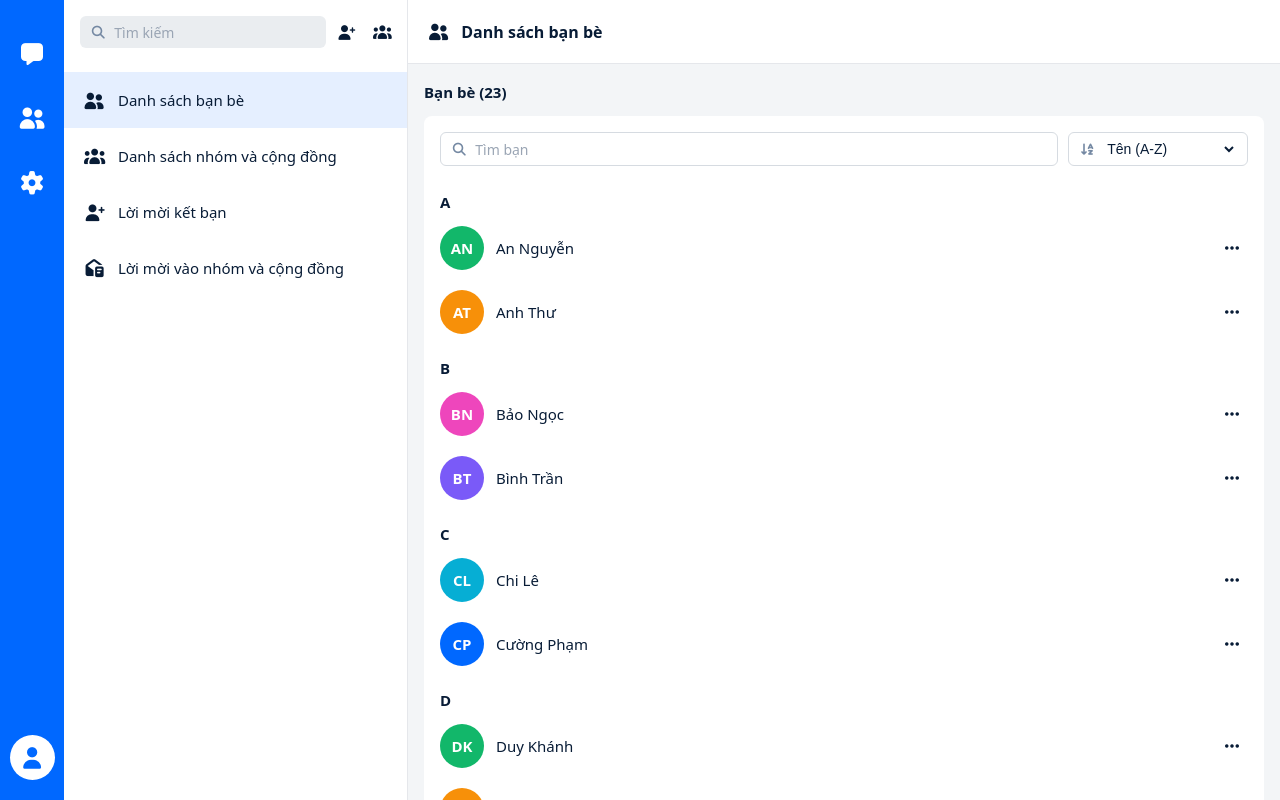
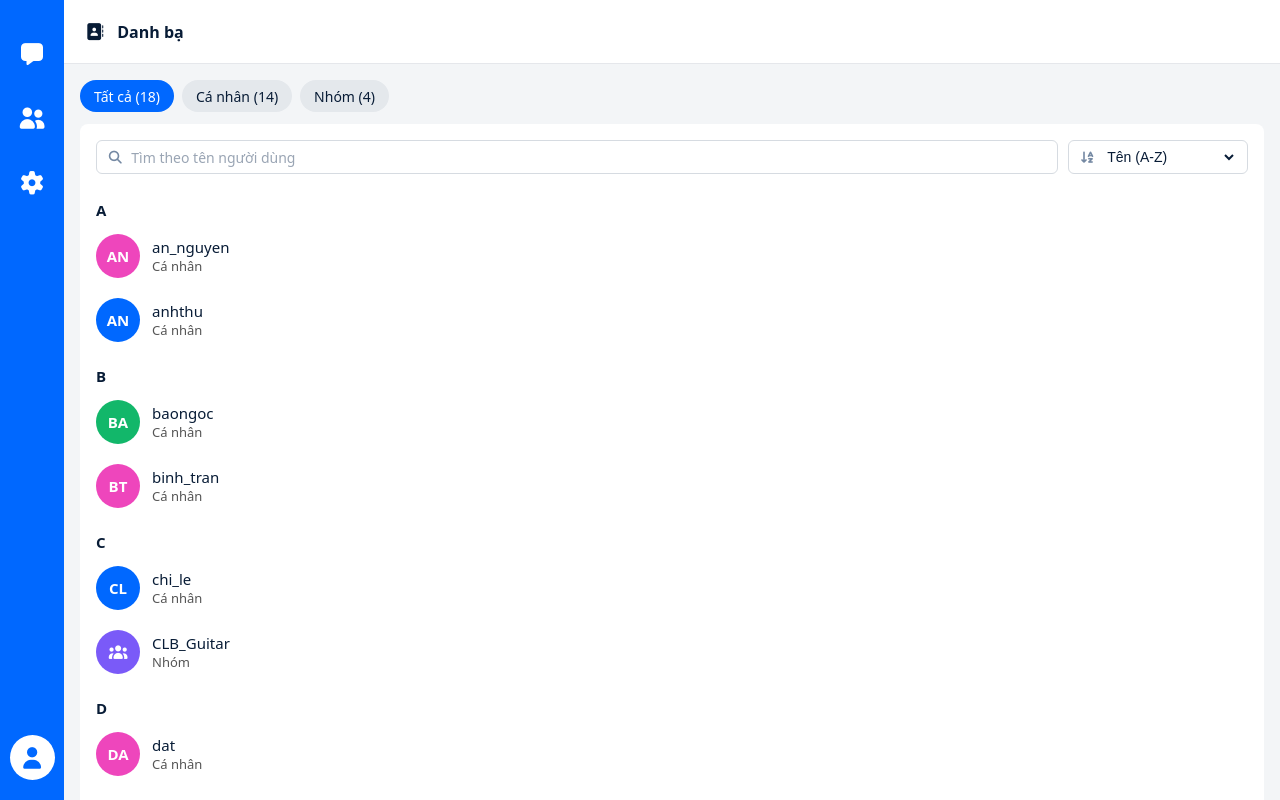
Before and after one commit to TDat05-dev/Front_End, a React (Vite) app: page /friends in a window 1280 px wide. Built offline with nearby package versions, Linux system fonts and the light colour scheme.

Commit message:
refactor: FriendPage gop ban be va nhom thanh Danh ba, tab loc, tim tai khoan

```diff
--- a/src/assets/css/FriendsPage.module.css
+++ b/src/assets/css/FriendsPage.module.css
@@ -1,114 +1,9 @@
 .page {
   display: flex;
+  flex-direction: column;
   height: 100vh;
   margin-left: 64px;
   background: #fff;
-}
-
-.sidebar {
-  display: flex;
-  flex-direction: column;
-  flex-shrink: 0;
-  width: 344px;
-  border-right: 1px solid #e5e7eb;
-}
-@media (max-width: 768px) {
-  .sidebar {
-    display: none;
-  }
-}
-
-.sidebarTop {
-  display: flex;
-  align-items: center;
-  gap: 4px;
-  height: 64px;
-  padding: 0 16px;
-}
-
-.search {
-  display: flex;
-  flex: 1;
-  align-items: center;
-  gap: 8px;
-  height: 32px;
-  padding: 0 10px;
-  border-radius: 6px;
-  background: #eaedf0;
-  font-size: 13px;
-  color: #7589a3;
-}
-.search:focus-within {
-  outline: 1px solid #0068ff;
-  background: #fff;
-}
-.search input {
-  flex: 1;
-  min-width: 0;
-  border: none;
-  outline: none;
-  background: transparent;
-  font-size: 14px;
-  color: #081c36;
-}
-.search input::placeholder {
-  color: #9aa5b4;
-}
-
-.iconButton {
-  display: flex;
-  align-items: center;
-  justify-content: center;
-  flex-shrink: 0;
-  width: 32px;
-  height: 32px;
-  border: none;
-  border-radius: 6px;
-  background: transparent;
-  font-size: 15px;
-  color: #081c36;
-  cursor: pointer;
-}
-.iconButton:hover {
-  background: #f1f3f5;
-}
-
-.menu {
-  display: flex;
-  flex-direction: column;
-  padding-top: 8px;
-}
-
-.menuItem {
-  display: flex;
-  align-items: center;
-  gap: 14px;
-  height: 56px;
-  padding: 0 20px;
-  font-size: 15px;
-  font-weight: 500;
-  color: #081c36;
-  text-decoration: none;
-}
-.menuItem i {
-  width: 20px;
-  font-size: 17px;
-  text-align: center;
-}
-.menuItem:hover {
-  background: #f1f3f5;
-}
-
-.menuItemActive,
-.menuItemActive:hover {
-  background: #e5efff;
-}
-
-.content {
-  display: flex;
-  flex: 1;
-  flex-direction: column;
-  min-width: 0;
 }
 
 .header {
@@ -134,11 +29,38 @@
   background: #f3f5f7;
 }
 
-.count {
-  margin: 0;
-  padding: 18px 0 14px;
-  font-size: 15px;
-  font-weight: 600;
+.tabs {
+  display: flex;
+  gap: 8px;
+  padding: 16px 0 12px;
+  overflow-x: auto;
+}
+
+.tab {
+  flex-shrink: 0;
+  height: 32px;
+  padding: 0 14px;
+  border: none;
+  border-radius: 16px;
+  background: #e4e8ec;
+  font-size: 14px;
+  font-weight: 500;
+  color: #081c36;
+  cursor: pointer;
+  transition: background-color 0.2s ease;
+}
+.tab:hover {
+  background: #d8dde3;
+}
+.tab:focus-visible {
+  outline: 2px solid #0068ff;
+  outline-offset: 2px;
+}
+
+.tabActive,
+.tabActive:hover {
+  background: #0068ff;
+  color: #fff;
 }
 
 .panel {
@@ -207,6 +129,51 @@
   cursor: pointer;
 }
 
+.lookup {
+  display: flex;
+  align-items: center;
+  gap: 12px;
+  margin: 0 16px 8px;
+  padding: 12px 16px;
+  border: 1px dashed #c9d3df;
+  border-radius: 8px;
+}
+
+.lookupText {
+  flex: 1;
+  min-width: 0;
+  font-size: 14px;
+  color: #555;
+  overflow-wrap: anywhere;
+}
+.lookupText strong {
+  color: #081c36;
+}
+
+.primaryButton {
+  display: inline-flex;
+  flex-shrink: 0;
+  align-items: center;
+  gap: 6px;
+  height: 32px;
+  padding: 0 14px;
+  border: none;
+  border-radius: 6px;
+  background: #0068ff;
+  font-size: 14px;
+  font-weight: 500;
+  color: #fff;
+  cursor: pointer;
+  transition: background-color 0.2s ease;
+}
+.primaryButton:hover {
+  background: #0054cc;
+}
+.primaryButton:focus-visible {
+  outline: 2px solid #0068ff;
+  outline-offset: 2px;
+}
+
 .group + .group {
   margin-top: 4px;
 }
@@ -230,13 +197,9 @@
   gap: 12px;
   height: 64px;
   padding: 0 16px;
-  cursor: pointer;
 }
 .item:hover {
   background: #f1f3f5;
-}
-.item:hover .more {
-  visibility: visible;
 }
 
 .avatar {
@@ -247,15 +210,19 @@
   width: 44px;
   height: 44px;
   border-radius: 50%;
-  object-fit: cover;
   font-size: 15px;
   font-weight: 600;
   color: #fff;
 }
 
+.info {
+  display: flex;
+  flex: 1;
+  flex-direction: column;
+  min-width: 0;
+}
+
 .name {
-  flex: 1;
-  min-width: 0;
   overflow: hidden;
   font-size: 15px;
   font-weight: 500;
@@ -263,32 +230,9 @@
   white-space: nowrap;
 }
 
-.more {
-  display: flex;
-  align-items: center;
-  justify-content: center;
-  flex-shrink: 0;
-  width: 32px;
-  height: 32px;
-  border: none;
-  border-radius: 6px;
-  background: transparent;
-  font-size: 16px;
-  color: #081c36;
-  cursor: pointer;
-  visibility: hidden;
-}
-.more:hover {
-  background: #dfe2e7;
-}
-.more:focus-visible {
-  visibility: visible;
-  outline: 2px solid #0068ff;
-}
-@media (hover: none) {
-  .more {
-    visibility: visible;
-  }
+.sub {
+  font-size: 13px;
+  color: #555;
 }
 
 .empty {
--- a/src/assets/css/FriendsPage.module.scss
+++ b/src/assets/css/FriendsPage.module.scss
@@ -1,134 +1,17 @@
 @use 'variables' as *;
 @use 'mixins' as *;
 
-// ============================================================
-// Trang Danh sách bạn bè
-// ============================================================
-
 $navbar-width: 64px;
-$sidebar-width: 344px;
 $border: #e5e7eb;
 $bg-gray: #f3f5f7;
 $bg-hover: #f1f3f5;
-$bg-active: #e5efff;
 
 .page {
   display: flex;
+  flex-direction: column;
   height: 100vh;
   margin-left: $navbar-width;
   background: $color-white;
-}
-
-// ---------- Cột trái ----------
-.sidebar {
-  display: flex;
-  flex-direction: column;
-  flex-shrink: 0;
-  width: $sidebar-width;
-  border-right: 1px solid $border;
-
-  // Màn hình hẹp → ẩn cột trái, chỉ giữ danh sách bạn bè
-  @media (max-width: 768px) {
-    display: none;
-  }
-}
-
-.sidebarTop {
-  display: flex;
-  align-items: center;
-  gap: 4px;
-  height: 64px;
-  padding: 0 16px;
-}
-
-.search {
-  display: flex;
-  flex: 1;
-  align-items: center;
-  gap: 8px;
-  height: 32px;
-  padding: 0 10px;
-  border-radius: 6px;
-  background: #eaedf0;
-  font-size: 13px;
-  color: $color-icon;
-
-  &:focus-within {
-    outline: 1px solid $color-primary;
-    background: $color-white;
-  }
-
-  input {
-    flex: 1;
-    min-width: 0;
-    border: none;
-    outline: none;
-    background: transparent;
-    font-size: 14px;
-    color: $color-text;
-
-    &::placeholder {
-      color: $color-placeholder;
-    }
-  }
-}
-
-.iconButton {
-  @include flex-center;
-  flex-shrink: 0;
-  width: 32px;
-  height: 32px;
-  border: none;
-  border-radius: 6px;
-  background: transparent;
-  font-size: 15px;
-  color: $color-text;
-  cursor: pointer;
-
-  &:hover {
-    background: $bg-hover;
-  }
-}
-
-.menu {
-  display: flex;
-  flex-direction: column;
-  padding-top: 8px;
-}
-
-.menuItem {
-  display: flex;
-  align-items: center;
-  gap: 14px;
-  height: 56px;
-  padding: 0 20px;
-  font-size: 15px;
-  font-weight: 500;
-  color: $color-text;
-  text-decoration: none;
-
-  i {
-    width: 20px;
-    font-size: 17px;
-    text-align: center;
-  }
-
-  &:hover {
-    background: $bg-hover;
-  }
-}
-
-.menuItemActive,
-.menuItemActive:hover {
-  background: $bg-active;
-}
-
-// ---------- Cột phải ----------
-.content {
-  display: flex;
-  flex: 1;
-  flex-direction: column;
-  min-width: 0;
 }
 
 .header {
@@ -155,11 +38,40 @@ $bg-active: #e5efff;
   background: $bg-gray;
 }
 
-.count {
-  margin: 0;
-  padding: 18px 0 14px;
-  font-size: 15px;
-  font-weight: 600;
+.tabs {
+  display: flex;
+  gap: 8px;
+  padding: 16px 0 12px;
+  overflow-x: auto;
+}
+
+.tab {
+  flex-shrink: 0;
+  height: 32px;
+  padding: 0 14px;
+  border: none;
+  border-radius: 16px;
+  background: #e4e8ec;
+  font-size: 14px;
+  font-weight: 500;
+  color: $color-text;
+  cursor: pointer;
+  transition: background-color 0.2s ease;
+
+  &:hover {
+    background: #d8dde3;
+  }
+
+  &:focus-visible {
+    outline: 2px solid $color-primary;
+    outline-offset: 2px;
+  }
+}
+
+.tabActive,
+.tabActive:hover {
+  background: $color-primary;
+  color: $color-white;
 }
 
 .panel {
@@ -168,7 +80,6 @@ $bg-active: #e5efff;
   background: $color-white;
 }
 
-// ---------- Thanh lọc ----------
 .toolbar {
   display: flex;
   gap: 10px;
@@ -227,7 +138,54 @@ $bg-active: #e5efff;
   }
 }
 
-// ---------- Danh sách theo chữ cái ----------
+.lookup {
+  display: flex;
+  align-items: center;
+  gap: 12px;
+  margin: 0 16px 8px;
+  padding: 12px 16px;
+  border: 1px dashed #c9d3df;
+  border-radius: 8px;
+}
+
+.lookupText {
+  flex: 1;
+  min-width: 0;
+  font-size: 14px;
+  color: $color-text-muted;
+  overflow-wrap: anywhere;
+
+  strong {
+    color: $color-text;
+  }
+}
+
+.primaryButton {
+  display: inline-flex;
+  flex-shrink: 0;
+  align-items: center;
+  gap: 6px;
+  height: 32px;
+  padding: 0 14px;
+  border: none;
+  border-radius: 6px;
+  background: $color-primary;
+  font-size: 14px;
+  font-weight: 500;
+  color: $color-white;
+  cursor: pointer;
+  transition: background-color 0.2s ease;
+
+  &:hover {
+    background: $color-primary-hover;
+  }
+
+  &:focus-visible {
+    outline: 2px solid $color-primary;
+    outline-offset: 2px;
+  }
+}
+
 .group + .group {
   margin-top: 4px;
 }
@@ -251,14 +209,9 @@ $bg-active: #e5efff;
   gap: 12px;
   height: 64px;
   padding: 0 16px;
-  cursor: pointer;
 
   &:hover {
     background: $bg-hover;
-
-    .more {
-      visibility: visible;
-    }
   }
 }
 
@@ -268,15 +221,19 @@ $bg-active: #e5efff;
   width: 44px;
   height: 44px;
   border-radius: 50%;
-  object-fit: cover;
   font-size: 15px;
   font-weight: 600;
   color: $color-white;
 }
 
+.info {
+  display: flex;
+  flex: 1;
+  flex-direction: column;
+  min-width: 0;
+}
+
 .name {
-  flex: 1;
-  min-width: 0;
   overflow: hidden;
   font-size: 15px;
   font-weight: 500;
@@ -284,31 +241,9 @@ $bg-active: #e5efff;
   white-space: nowrap;
 }
 
-.more {
-  @include flex-center;
-  flex-shrink: 0;
-  width: 32px;
-  height: 32px;
-  border: none;
-  border-radius: 6px;
-  background: transparent;
-  font-size: 16px;
-  color: $color-text;
-  cursor: pointer;
-  visibility: hidden;
-
-  &:hover {
-    background: #dfe2e7;
-  }
-
-  &:focus-visible {
-    visibility: visible;
-    outline: 2px solid $color-primary;
-  }
-
-  @media (hover: none) {
-    visibility: visible;
-  }
+.sub {
+  font-size: 13px;
+  color: $color-text-muted;
 }
 
 .empty {
--- /dev/null
+++ b/src/data/contacts.ts
@@ -0,0 +1,28 @@
+export type ContactType = 0 | 1
+
+export interface Contact {
+    name: string
+    type: ContactType
+    actionTime: string
+}
+
+export const CONTACTS: Contact[] = [
+    { name: 'an_nguyen', type: 0, actionTime: '2026-11-07 09:15:00' },
+    { name: 'anhthu', type: 0, actionTime: '2026-11-06 21:40:00' },
+    { name: 'baongoc', type: 0, actionTime: '2026-11-05 08:00:00' },
+    { name: 'binh_tran', type: 0, actionTime: '2026-11-04 17:20:00' },
+    { name: 'chi_le', type: 0, actionTime: '2026-11-03 10:05:00' },
+    { name: 'dat', type: 0, actionTime: '2026-11-07 10:30:00' },
+    { name: 'giang_vo', type: 0, actionTime: '2026-11-02 14:00:00' },
+    { name: 'hamy', type: 0, actionTime: '2026-11-01 19:45:00' },
+    { name: 'hoang_long', type: 0, actionTime: '2026-10-31 11:10:00' },
+    { name: 'khoa_ly', type: 0, actionTime: '2026-10-30 16:25:00' },
+    { name: 'minhquan', type: 0, actionTime: '2026-10-29 08:50:00' },
+    { name: 'phuongvy', type: 0, actionTime: '2026-10-28 22:15:00' },
+    { name: 'tung', type: 0, actionTime: '2026-11-07 10:45:00' },
+    { name: 'yennhi', type: 0, actionTime: '2026-10-27 13:30:00' },
+    { name: 'Nhom_DoAn_FE', type: 1, actionTime: '2026-11-07 11:00:00' },
+    { name: 'LTW-room', type: 1, actionTime: '2026-11-06 20:00:00' },
+    { name: 'CLB_Guitar', type: 1, actionTime: '2026-11-03 18:30:00' },
+    { name: 'K23-CNTT', type: 1, actionTime: '2026-11-01 09:00:00' },
+]
--- a/src/data/friends.ts
+++ /dev/null
@@ -1,35 +0,0 @@
-// ============================================================
-// Dữ liệu bạn bè mẫu
-// ============================================================
-
-export interface Friend {
-  id: number
-  name: string
-  avatar?: string
-}
-
-export const FRIENDS: Friend[] = [
-  { id: 1, name: 'An Nguyễn' },
-  { id: 2, name: 'Anh Thư' },
-  { id: 3, name: 'Bảo Ngọc' },
-  { id: 4, name: 'Bình Trần' },
-  { id: 5, name: 'Chi Lê' },
-  { id: 6, name: 'Cường Phạm' },
-  { id: 7, name: 'Duy Khánh' },
-  { id: 8, name: 'Đạt Trần' },
-  { id: 9, name: 'Giang Võ' },
-  { id: 10, name: 'Hà My' },
-  { id: 11, name: 'Hải Đăng' },
-  { id: 12, name: 'Hoàng Long' },
-  { id: 13, name: 'Khoa Lý' },
-  { id: 14, name: 'Linh Đỗ' },
-  { id: 15, name: 'Minh Quân' },
-  { id: 16, name: 'Ngọc Hân' },
-  { id: 17, name: 'Phương Vy' },
-  { id: 18, name: 'Quang Huy' },
-  { id: 19, name: 'Thanh Tùng' },
-  { id: 20, name: 'Thảo Nhi' },
-  { id: 21, name: 'Trung Kiên' },
-  { id: 22, name: 'Vân Anh' },
-  { id: 23, name: 'Yến Nhi' },
-]
--- a/src/pages/Friends/FriendsPage.tsx
+++ b/src/pages/Friends/FriendsPage.tsx
@@ -1,16 +1,10 @@
-import { useMemo, useState } from 'react'
+import { useState } from 'react'
 import NavBar from '../../components/NavBar'
 import styles from '../../assets/css/FriendsPage.module.scss'
-import { FRIENDS, type Friend } from '../../data/friends'
+import { CONTACTS, type Contact, type ContactType } from '../../data/contacts'
 
 type SortOrder = 'asc' | 'desc'
-
-const MENU = [
-  { key: 'friends', icon: 'fa-solid fa-user-group', label: 'Danh sách bạn bè' },
-  { key: 'groups', icon: 'fa-solid fa-users', label: 'Danh sách nhóm và cộng đồng' },
-  { key: 'friendRequests', icon: 'fa-solid fa-user-plus', label: 'Lời mời kết bạn' },
-  { key: 'groupInvites', icon: 'fa-solid fa-envelope-open-text', label: 'Lời mời vào nhóm và cộng đồng' },
-]
+type TabKey = 'all' | ContactType
 
 const AVATAR_COLORS = ['#0068ff', '#12b76a', '#f79009', '#ee46bc', '#7a5af8', '#06aed4']
 
@@ -24,19 +18,17 @@ function normalize(text: string) {
 }
 
 function initials(name: string) {
-  const words = name.trim().split(/\s+/)
-  const first = words[0]?.[0] ?? ''
-  const last = words.length > 1 ? words[words.length - 1][0] : ''
-  return (first + last).toUpperCase()
+  const words = name.split(/[_-]+/).filter(Boolean)
+  if (words.length > 1) {
+    return (words[0][0] + words[words.length - 1][0]).toUpperCase()
+  }
+  return name.slice(0, 2).toUpperCase()
 }
 
-function Avatar({ friend }: { friend: Friend }) {
-  if (friend.avatar) {
-    return <img className={styles.avatar} src={friend.avatar} alt="" />
-  }
+function Avatar({ contact }: { contact: Contact }) {
   return (
-    <span className={styles.avatar} style={{ background: AVATAR_COLORS[friend.id % AVATAR_COLORS.length] }}>
-      {initials(friend.name)}
+      <span className={styles.avatar} style={{ background: AVATAR_COLORS[contact.name.length % AVATAR_COLORS.length] }}>
+      {contact.type === 1 ? <i className="fa-solid fa-users" aria-hidden="true" /> : initials(contact.name)}
     </span>
   )
 }
@@ -44,68 +36,57 @@ function Avatar({ friend }: { friend: Friend }) {
 export default function FriendsPage() {
   const [keyword, setKeyword] = useState('')
   const [sortOrder, setSortOrder] = useState<SortOrder>('asc')
+  const [tab, setTab] = useState<TabKey>('all')
 
-  const groups = useMemo(() => {
-    const query = normalize(keyword.trim())
-    const sorted = FRIENDS
-      .filter((f) => normalize(f.name).includes(query))
-      .sort((a, b) => a.name.localeCompare(b.name, 'vi') * (sortOrder === 'asc' ? 1 : -1))
+  const query = keyword.trim()
+  const peopleCount = CONTACTS.filter((c) => c.type === 0).length
+  const tabs: { key: TabKey; label: string; count: number }[] = [
+    { key: 'all', label: 'Tất cả', count: CONTACTS.length },
+    { key: 0, label: 'Cá nhân', count: peopleCount },
+    { key: 1, label: 'Nhóm', count: CONTACTS.length - peopleCount },
+  ]
 
-    const result: { letter: string; friends: Friend[] }[] = []
-    for (const friend of sorted) {
-      const letter = normalize(friend.name)[0].toUpperCase()
-      const last = result[result.length - 1]
+  const sorted = CONTACTS
+      .filter((c) => tab === 'all' || c.type === tab)
+      .filter((c) => normalize(c.name).includes(normalize(query)))
+      .sort((a, b) => a.name.localeCompare(b.name, 'vi', { sensitivity: 'base' }) * (sortOrder === 'asc' ? 1 : -1))
+
+  const sections: { letter: string; contacts: Contact[] }[] = []
+  for (const contact of sorted) {
+    const letter = normalize(contact.name)[0].toUpperCase()
+    const last = sections[sections.length - 1]
     if (last && last.letter === letter) {
-        last.friends.push(friend)
+      last.contacts.push(contact)
     } else {
-        result.push({ letter, friends: [friend] })
+      sections.push({ letter, contacts: [contact] })
     }
   }
-    return result
-  }, [keyword, sortOrder])
 
   return (
       <>
         <NavBar />
 
         <div className={styles.page}>
-        <aside className={styles.sidebar}>
-          <div className={styles.sidebarTop}>
-            <label className={styles.search}>
-              <i className="fa-solid fa-magnifying-glass" aria-hidden="true" />
-              <input type="search" placeholder="Tìm kiếm" aria-label="Tìm kiếm" />
-            </label>
-            <button type="button" className={styles.iconButton} aria-label="Thêm bạn">
-              <i className="fa-solid fa-user-plus" aria-hidden="true" />
-            </button>
-            <button type="button" className={styles.iconButton} aria-label="Tạo nhóm">
-              <i className="fa-solid fa-users" aria-hidden="true" />
-            </button>
-          </div>
-
-          <nav className={styles.menu}>
-            {MENU.map((item) => (
-              <a
-                key={item.key}
-                href="#"
-                className={`${styles.menuItem} ${item.key === 'friends' ? styles.menuItemActive : ''}`}
-                aria-current={item.key === 'friends' ? 'page' : undefined}
-              >
-                <i className={item.icon} aria-hidden="true" />
-                <span>{item.label}</span>
-              </a>
-            ))}
-          </nav>
-        </aside>
-
-        <main className={styles.content}>
           <header className={styles.header}>
-            <i className="fa-solid fa-user-group" aria-hidden="true" />
-            <h1>Danh sách bạn bè</h1>
+            <i className="fa-solid fa-address-book" aria-hidden="true" />
+            <h1>Danh bạ</h1>
           </header>
 
           <div className={styles.body}>
-            <h2 className={styles.count}>Bạn bè ({FRIENDS.length})</h2>
+            <div className={styles.tabs} role="tablist" aria-label="Lọc danh bạ">
+              {tabs.map((t) => (
+                  <button
+                      key={t.key}
+                      type="button"
+                      role="tab"
+                      aria-selected={tab === t.key}
+                      className={`${styles.tab} ${tab === t.key ? styles.tabActive : ''}`}
+                      onClick={() => setTab(t.key)}
+                  >
+                    {t.label} ({t.count})
+                  </button>
+              ))}
+            </div>
 
             <section className={styles.panel}>
               <div className={styles.toolbar}>
@@ -113,8 +94,8 @@ export default function FriendsPage() {
                   <i className="fa-solid fa-magnifying-glass" aria-hidden="true" />
                   <input
                       type="search"
-                    placeholder="Tìm bạn"
-                    aria-label="Tìm bạn"
+                      placeholder={tab === 1 ? 'Tìm nhóm' : 'Tìm theo tên người dùng'}
+                      aria-label="Tìm trong danh bạ"
                       value={keyword}
                       onChange={(e) => setKeyword(e.target.value)}
                   />
@@ -133,29 +114,39 @@ export default function FriendsPage() {
                 </label>
               </div>
 
-              {groups.length === 0 ? (
-                <p className={styles.empty}>Không tìm thấy bạn bè nào</p>
-              ) : (
-                groups.map((group) => (
-                  <div key={group.letter} className={styles.group}>
-                    <h3 className={styles.letter}>{group.letter}</h3>
+              {query && tab !== 1 && (
+                  <div className={styles.lookup}>
+                <span className={styles.lookupText}>
+                  Tìm tài khoản <strong>{query}</strong> trên Loza
+                </span>
+                    <button type="button" className={styles.primaryButton}>
+                      <i className="fa-solid fa-magnifying-glass" aria-hidden="true" /> Tìm
+                    </button>
+                  </div>
+              )}
+
+              {sections.length === 0 && !(query && tab !== 1) && (
+                  <p className={styles.empty}>{query ? 'Không có kết quả phù hợp' : 'Danh bạ trống'}</p>
+              )}
+
+              {sections.map((section) => (
+                  <div key={section.letter} className={styles.group}>
+                    <h3 className={styles.letter}>{section.letter}</h3>
                     <ul className={styles.list}>
-                      {group.friends.map((friend) => (
-                        <li key={friend.id} className={styles.item}>
-                          <Avatar friend={friend} />
-                          <span className={styles.name}>{friend.name}</span>
-                          <button type="button" className={styles.more} aria-label={`Tùy chọn cho ${friend.name}`}>
-                            <i className="fa-solid fa-ellipsis" aria-hidden="true" />
-                          </button>
+                      {section.contacts.map((contact) => (
+                          <li key={`${contact.type}-${contact.name}`} className={styles.item}>
+                            <Avatar contact={contact} />
+                            <div className={styles.info}>
+                              <span className={styles.name}>{contact.name}</span>
+                              <span className={styles.sub}>{contact.type === 1 ? 'Nhóm' : 'Cá nhân'}</span>
+                            </div>
                           </li>
                       ))}
                     </ul>
                   </div>
-                ))
-              )}
+              ))}
             </section>
           </div>
-        </main>
         </div>
       </>
   )
--- a/src/pages/Login/LoginPage.tsx
+++ b/src/pages/Login/LoginPage.tsx
@@ -23,7 +23,6 @@ export default function LoginPage() {
           <form className={styles.form} onSubmit={(e) => e.preventDefault()}>
             <div className={styles.control}>
               <span className={styles.icon}><i className="fa-regular fa-user" aria-hidden="true" /></span>
-              {/* API chỉ nhận tên người dùng gồm chữ cái, số và dấu gạch dưới */}
               <input className={styles.input} name="user" type="text" placeholder="Tên người dùng" aria-label="Tên người dùng" autoComplete="username" pattern="[A-Za-z0-9_]+" title="Chỉ gồm chữ cái, số và dấu gạch dưới" required />
             </div>
 
```
Also changed, not shown: 1 other file (tests, documents, lock files or other folders). Lines whose indentation alone changed are shown as unchanged.
